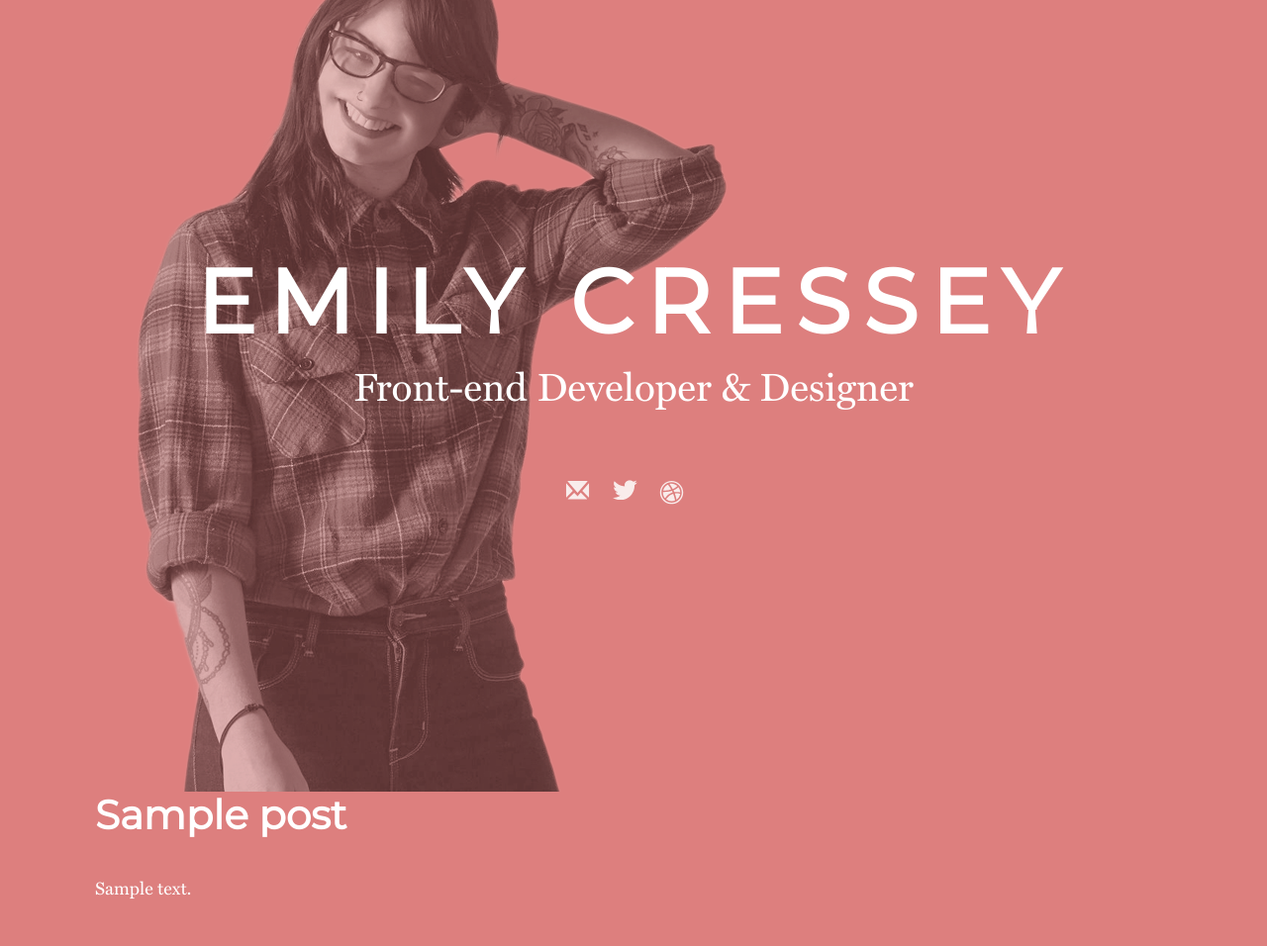
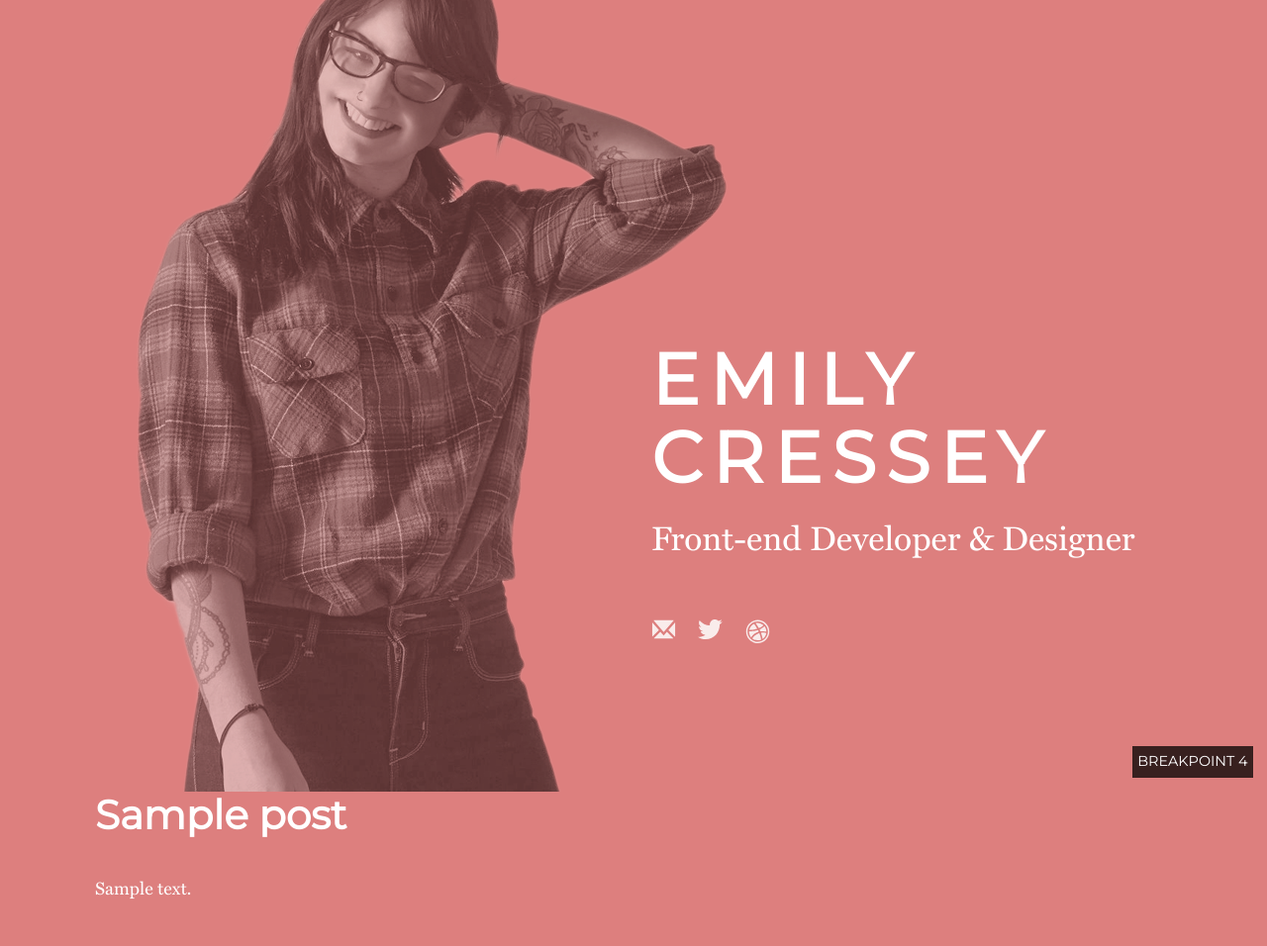
Before and after one commit to emilyvc/emily.vc, a WordPress theme: template content/themes/emilyvc/home.php in a window 1280 px wide. Shown: the whole page at 99% size. Run offline with PHP 8.4 and a stand-in for WordPress, Linux system fonts and the light colour scheme; the site name, menu and one post (Sample post) are stand-ins, and other content is empty.

Commit message:
re-position text >bp3

```diff
--- a/content/themes/emilyvc/assets/scss/interface/header.scss
+++ b/content/themes/emilyvc/assets/scss/interface/header.scss
@@ -10,20 +10,43 @@
     background-image: url('../../../emilyvc/assets/img/profile-cutout.png');
     background-repeat: no-repeat;
     background-attachment: fixed;
-    background-position: 20% bottom;
+    background-position: 10% bottom;
+
+    @include respond-min($bp4) {
+        background-position: 20% bottom;
+    }
+
 }
 
 .profile {
+    position: absolute;
     margin: 0 auto;
+    padding: 0 $baseline;
     text-align: center;
-    position: absolute;
-    padding: 0 $baseline;
     top: 50%;
     transform: translateY(-50%);
     width: 100%;
 
     @include respond-min($bp3) {
-        padding: 0;
+        text-align: left;
+        top: 60%;
+        right: 0;
+        transform: translateY(-40%);
+        max-width: 55%;
+    }
+
+    @include respond-min($bp4) {
+       max-width: 50%;
+    }
+
+    @include respond-min($bp5) {
+        text-align: center;
+        top: 50%;
+        right: 0;
+        left: 0;
+        transform: translateY(-50%);
+        width: 100%;
+        max-width: 100%;
     }
 
 }
@@ -35,16 +58,16 @@
     margin-bottom: $baseline/3;
     line-height: 1.1;
 
-    @include respond-min($bp3) {
+    @include respond-min($bp5) {
         font-size: 5rem;
         margin-bottom: $baseline/6;
     }
 }
 
 .profile__subtitle {
-    font-size: 1.7rem;
+    font-size: 1.9rem;
     margin-bottom: $baseline*1.7;
-    @include respond-min($bp3) {
+    @include respond-min($bp5) {
         font-size: 2.2rem;
     }
 }
--- a/content/themes/emilyvc/header.php
+++ b/content/themes/emilyvc/header.php
@@ -30,7 +30,7 @@
 
     <?php wp_head(); ?>
 </head>
-<body class="holder-bg">
+<body class="holder-bg debug">
     <div class="site-container">
         <div class="profile">
             <h1 class="profile__title">Emily Cressey</h1>
```
Also changed, not shown: content/themes/emilyvc/assets/css/styles.css.
